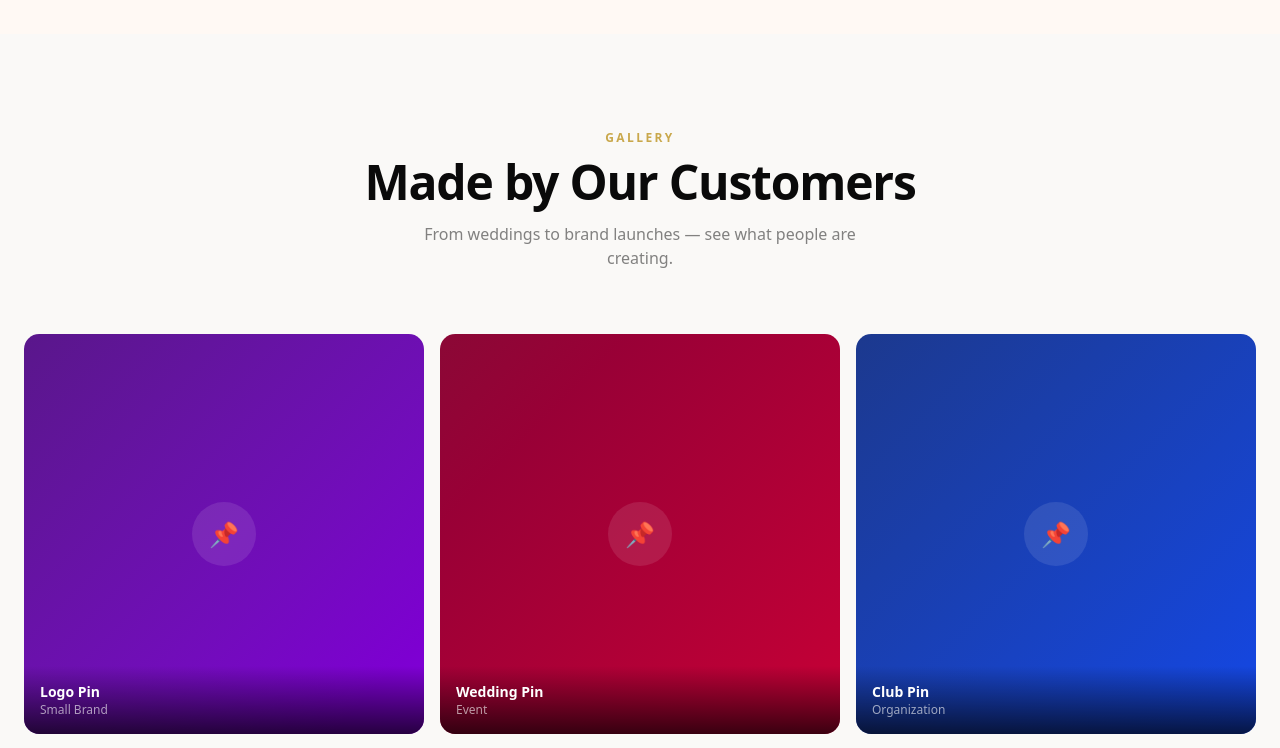
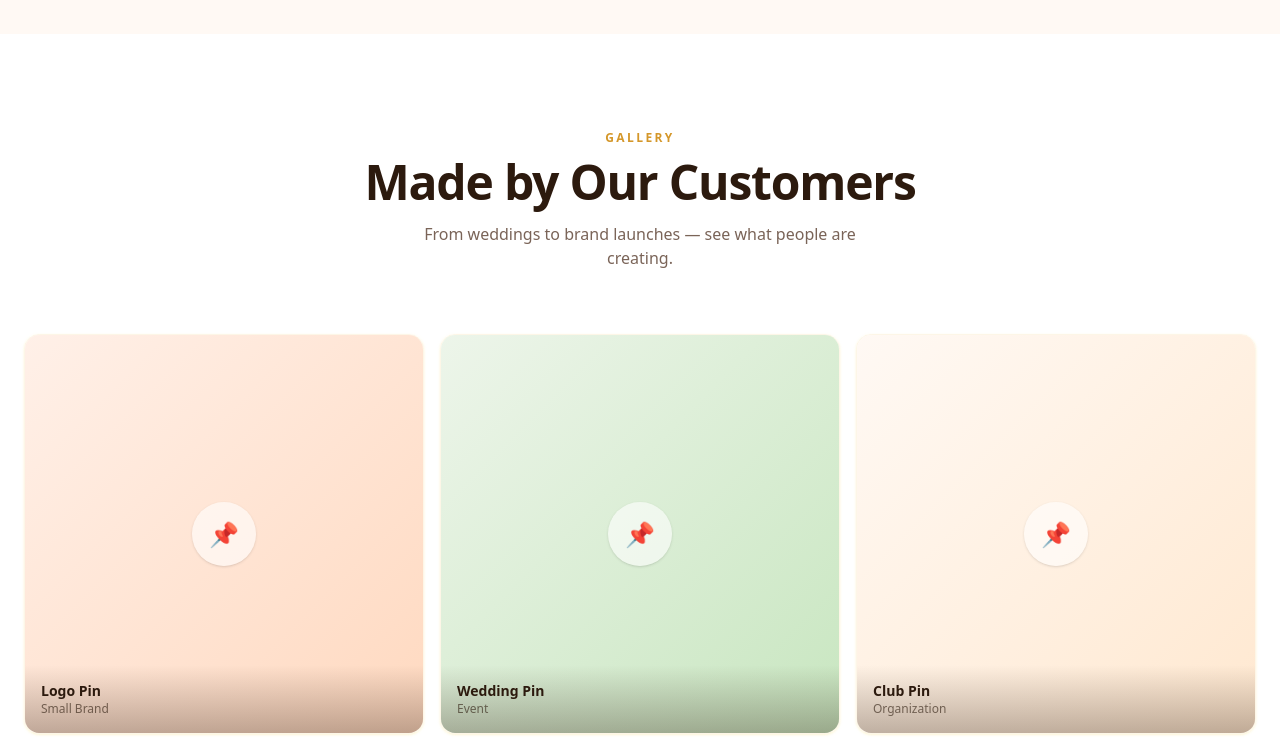
Before and after one commit to n4tty1993/lovepinz, a Next.js app: page / in a window 1280 px wide. Shown: the part 2040-2788 px from the top of the page. Built offline with nearby package versions, Linux system fonts and the light colour scheme.

Commit message:
style: customer examples — white bg, warm palette gradients, light overlay

```diff
--- a/components/home/CustomerExamples/CustomerExamples.constants.ts
+++ b/components/home/CustomerExamples/CustomerExamples.constants.ts
@@ -1,10 +1,10 @@
 import type { ExampleItem } from "./CustomerExamples.types";
 
 export const EXAMPLES: ExampleItem[] = [
-  { label: "Logo Pin", category: "Small Brand", gradient: "from-purple-900 to-purple-700" },
-  { label: "Wedding Pin", category: "Event", gradient: "from-rose-900 to-rose-700" },
-  { label: "Club Pin", category: "Organization", gradient: "from-blue-900 to-blue-700" },
-  { label: "Merch Drop", category: "Creator", gradient: "from-amber-900 to-amber-700" },
-  { label: "Brand Pin", category: "Small Brand", gradient: "from-teal-900 to-teal-700" },
-  { label: "Party Pin", category: "Event", gradient: "from-indigo-900 to-indigo-700" },
+  { label: "Logo Pin", category: "Small Brand", gradient: "from-[#FFF0E8] to-[#FFD9C0]" },
+  { label: "Wedding Pin", category: "Event", gradient: "from-[#EDF5EA] to-[#C8E6C0]" },
+  { label: "Club Pin", category: "Organization", gradient: "from-[#FFF9F4] to-[#FFE8D0]" },
+  { label: "Merch Drop", category: "Creator", gradient: "from-[#EDF5EA] to-[#D4E8C2]" },
+  { label: "Brand Pin", category: "Small Brand", gradient: "from-[#FFF0E8] to-[#FFDCC8]" },
+  { label: "Party Pin", category: "Event", gradient: "from-[#FFF9F4] to-[#FFE4B8]" },
 ];
--- a/components/home/CustomerExamples/CustomerExamples.tsx
+++ b/components/home/CustomerExamples/CustomerExamples.tsx
@@ -2,16 +2,16 @@ import { EXAMPLES } from "./CustomerExamples.constants";
 
 export function CustomerExamples() {
   return (
-    <section className="bg-[#FAF9F7] py-24">
+    <section className="bg-white py-24">
       <div className="max-w-7xl mx-auto px-6">
         <div className="text-center mb-16">
-          <p className="text-xs font-semibold tracking-[0.2em] uppercase text-[#C9A84C] mb-3">
+          <p className="text-xs font-semibold tracking-[0.2em] uppercase text-[#D4972A] mb-3">
             Gallery
           </p>
-          <h2 className="text-4xl md:text-5xl font-bold text-[#0A0A0A] tracking-tight">
+          <h2 className="text-4xl md:text-5xl font-bold text-[#2C1A0E] tracking-tight">
             Made by Our Customers
           </h2>
-          <p className="text-[#0A0A0A]/50 mt-4 max-w-md mx-auto">
+          <p className="text-[#7A6458] mt-4 max-w-md mx-auto">
             From weddings to brand launches — see what people are creating.
           </p>
         </div>
@@ -20,19 +20,19 @@ export function CustomerExamples() {
           {EXAMPLES.map((ex, i) => (
             <div
               key={i}
-              className="group relative aspect-square rounded-2xl overflow-hidden cursor-pointer"
+              className="group relative aspect-square rounded-2xl overflow-hidden cursor-pointer shadow-sm shadow-amber-100/60 border border-[#F0C060]/15"
             >
               <div
                 className={`absolute inset-0 bg-gradient-to-br ${ex.gradient} transition-transform duration-300 group-hover:scale-105`}
               />
               <div className="absolute inset-0 flex items-center justify-center">
-                <div className="w-16 h-16 rounded-full bg-white/10 flex items-center justify-center">
+                <div className="w-16 h-16 rounded-full bg-white/60 flex items-center justify-center shadow-sm">
                   <span className="text-2xl">📌</span>
                 </div>
               </div>
-              <div className="absolute bottom-0 left-0 right-0 p-4 bg-gradient-to-t from-black/70 to-transparent">
-                <p className="text-white font-semibold text-sm">{ex.label}</p>
-                <p className="text-white/60 text-xs">{ex.category}</p>
+              <div className="absolute bottom-0 left-0 right-0 p-4 bg-gradient-to-t from-[#2C1A0E]/30 to-transparent">
+                <p className="text-[#2C1A0E] font-semibold text-sm">{ex.label}</p>
+                <p className="text-[#2C1A0E]/60 text-xs">{ex.category}</p>
               </div>
             </div>
           ))}
```
